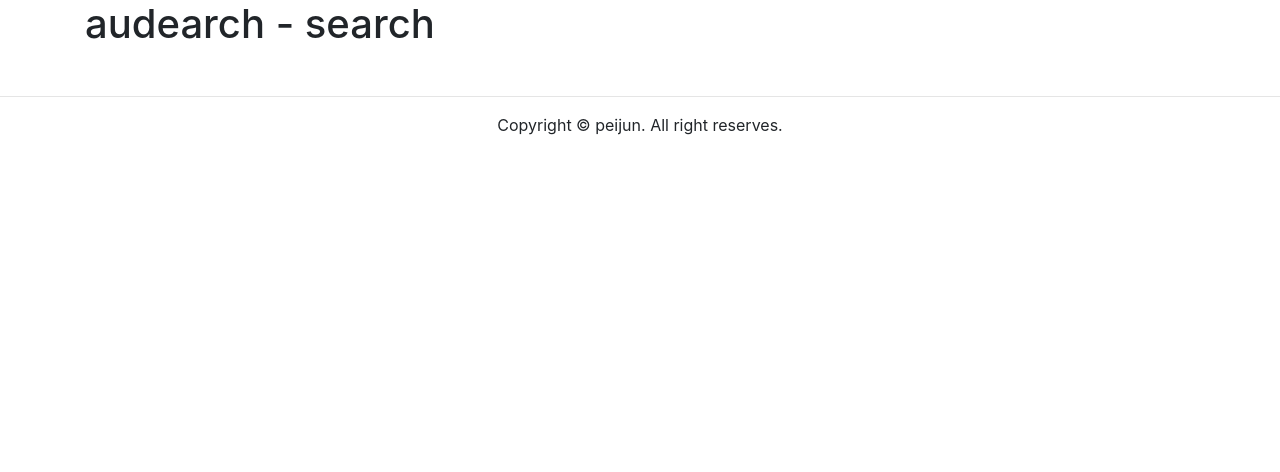
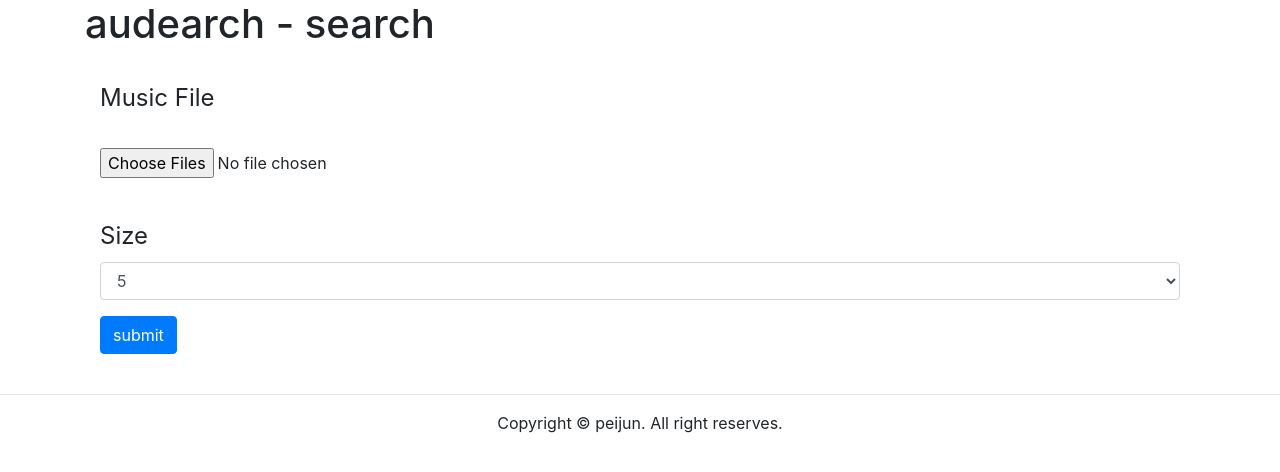
Before and after one commit to audearch/audearch-web, a FastAPI app: page /search in a window 1280 px wide. Shown: the top 472 px of the page. Run offline with FastAPI, Linux system fonts and the light colour scheme; some libraries are stand-ins or nearby versions.

Commit message:
feat:search page

```diff
--- a/audearch-web/templates/search.html
+++ b/audearch-web/templates/search.html
@@ -5,5 +5,34 @@
         <h1>audearch - search</h1>
     </div>
 </div>
-
+<div class="container-fluid">
+    <form action="/upload_search_music/" enctype="multipart/form-data" method="post">
+        <div class="form-group">
+            　　<legend for="sfiles">Music File</legend>
+            　　<input name="sfiles" type="file" id="sfiles" class="form-control-file" multiple>
+        </div>
+        <div class="form-group">
+            　　<legend for="size">Size</legend>
+                <select class="form-control" id="size" name="size">
+                    <option>5</option>
+                    <option>6</option>
+                    <option>7</option>
+                    <option>8</option>
+                    <option>9</option>
+                    <option>10</option>
+                    <option>11</option>
+                    <option>12</option>
+                    <option>13</option>
+                    <option>14</option>
+                    <option>15</option>
+                    <option>16</option>
+                    <option>17</option>
+                    <option>18</option>
+                    <option>19</option>
+                    <option>20</option>
+                </select>
+        </div>
+        <button class="btn btn-primary" type="submit">submit</button>
+    </form>
+</div>
 {% endblock %}
```
